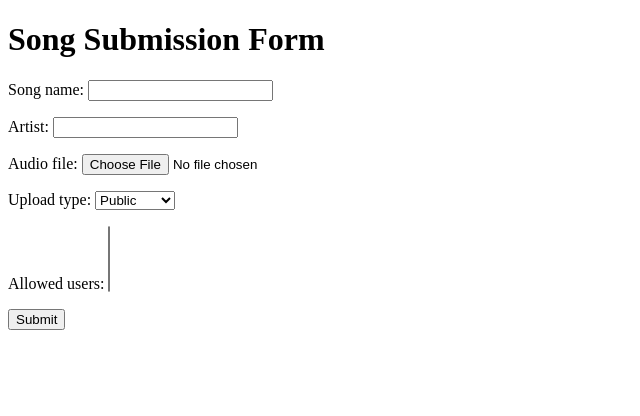
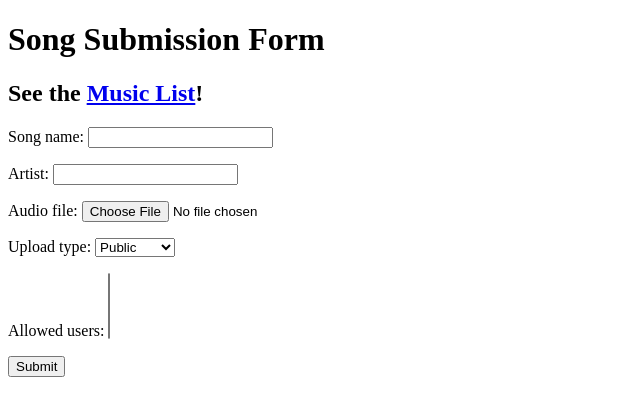
Before and after one commit to krish-patel1003/music_sharing_portal, a Django app: template templates/music_upload/music_update.html in a window 1280 px wide. Shown: the top 416 px of the page, without its empty margins (0-640 px from the left). Run offline with Django 4.2, Linux system fonts and the light colour scheme; the template is opened without the code that fills it: values that come from a table or form of the project are taken from there, others are empty.

Commit message:
added links to all pages

```diff
--- a/templates/music_upload/music_update.html
+++ b/templates/music_upload/music_update.html
@@ -5,6 +5,13 @@
   </head>
   <body>
     <h1>Song Submission Form</h1>
+    <h2>
+      See the
+      <a href="https://music-sharing-portal.onrender.com/music_list/"
+        >Music List</a
+      >!
+    </h2>
+
     <form id="songForm" enctype="multipart/form-data" method="POST">
       {{ form.as_p }}
       <input type="submit" value="Submit" />
@@ -18,7 +25,7 @@
 
           var form = document.getElementById("songForm");
           var formData = new FormData(form);
-          if (formData.get("audio_file").name == '') {
+          if (formData.get("audio_file").name == "") {
             formData.delete("audio_file");
           }
           var token = localStorage.getItem("token"); // Replace with your JWT Bearer token
@@ -26,11 +33,14 @@
           var headers = new Headers();
           headers.append("Authorization", "Bearer " + token);
 
-          fetch(`https://music-sharing-portal.onrender.com/api/music/detail/{{music.id}}/`, {
-            method: "PATCH",
-            headers: headers,
-            body: formData,
-          })
+          fetch(
+            `https://music-sharing-portal.onrender.com/api/music/detail/{{music.id}}/`,
+            {
+              method: "PATCH",
+              headers: headers,
+              body: formData,
+            }
+          )
             .then((response) => {
               return response.json();
               if (response.ok) {
```
